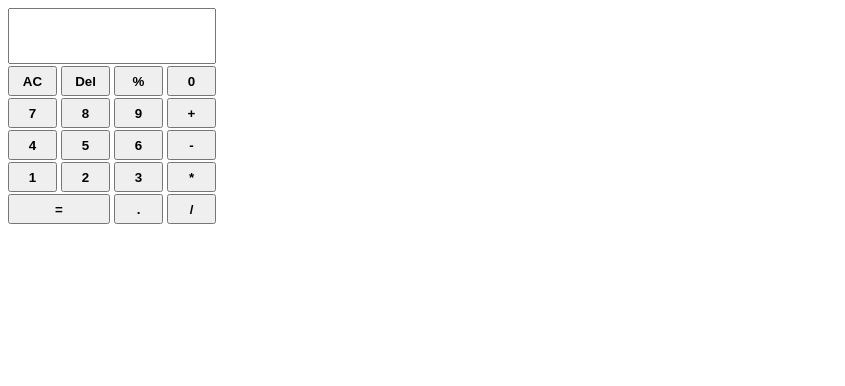
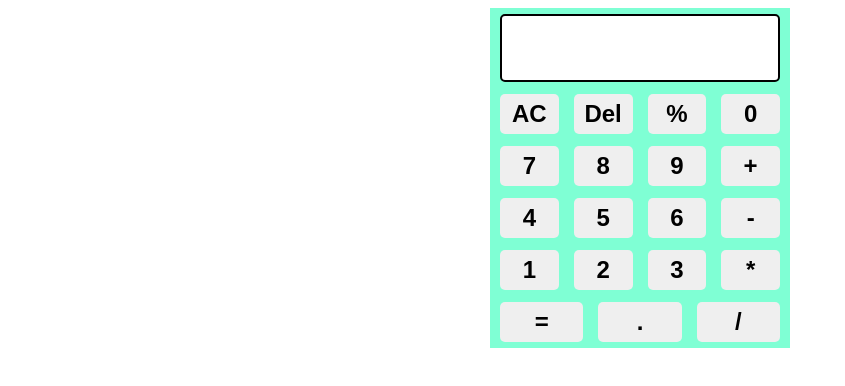
Before and after one commit to duyenqa/firstweb, a website: page pages/calculator.html in a window 1280 px wide. Shown: the whole page, without its empty margins (0-845 px from the left). Drawn offline with Linux system fonts and the light colour scheme.

Commit message:
update calculator style css

```diff
--- a/css/calculator.css
+++ b/css/calculator.css
@@ -1,20 +1,66 @@
+.container{
+    display: flex;
+    flex-direction: column;
+    align-items: center;
+    background-color: aquamarine;
+}
 .result{
-    width: 200px;
-    height: 50px;
+    width: 100%;
+    height: 3rem;
     font-size: 1.5rem;
+    padding: 0 10px;
+    border: 2px solid #000;
     font-weight: bold;
+    border-radius: 5px;
 }
 .row{
-    width: 208px;
-    margin-top:2px;
+    width: 100%;
+    display: flex;
+    flex-direction: row;
+    justify-content: space-evenly;
+    column-gap: 15px;
+    margin: 6px 0;
+
 }
 .btn{
-    width: 49px;
-    height: 30px;
+    width: 50%;
+    height: 2.5rem;
+    border-radius: 5px;
     font-weight: bold;
+    font-size: 1.5rem;
+    color: #000;
+    border: none;
 }
+
+.btn:hover {
+    background: #3cb0fd;
+    background-image: -webkit-linear-gradient(top, #3cb0fd, #3498db);
+    background-image: -moz-linear-gradient(top, #3cb0fd, #3498db);
+    background-image: -ms-linear-gradient(top, #3cb0fd, #3498db);
+    background-image: -o-linear-gradient(top, #3cb0fd, #3498db);
+    background-image: linear-gradient(to bottom, #3cb0fd, #3498db);
+    text-decoration: none;
+    color: #fff;
+    font-weight: 700;
+  }
+
 .btnequal{
     width: 102px;
     height: 30px;
     font-weight:bold;
 }
+
+@media (min-width: 280px) {
+    .container{
+        max-width: 300px;
+        margin: 0 auto;
+    }
+    .result{
+        max-width: 280px;
+        height: 4rem;
+        font-size: 2rem;
+    }
+    .row{
+        max-width: 280px;
+    }
+}
--- a/pages/calculator.html
+++ b/pages/calculator.html
@@ -1,13 +1,16 @@
 <!DOCTYPE html>
 <html lang="en">
+
 <head>
     <meta charset="UTF-8">
     <meta name="viewport" content="width=device-width, initial-scale=1.0">
     <link rel="stylesheet" href="../css/calculator.css">
     <title>Calculator Simple</title>
 </head>
+
 <body>
-    <div class="display">
+    <div class="container">
+        <div class="row">
             <input class="result" id="Result" type="text" />
         </div>
         <div class="row">
@@ -36,9 +39,11 @@
             <input class="btn" type="button" value="*" onclick="Result.value += this.value" />
         </div>
         <div class="row">
-        <input class="btnequal" type="button" value="=" onclick="Result.value = eval(Result.value)" />
+            <input class="btn" id="btnequal" type="button" value="=" onclick="Result.value = eval(Result.value)" />
             <input class="btn" type="button" value="." onclick="Result.value += this.value" />
             <input class="btn" type="button" value="/" onclick="Result.value += this.value" />
         </div>
+    </div>
 </body>
+
 </html>
```
Lines whose indentation alone changed are shown as unchanged.
